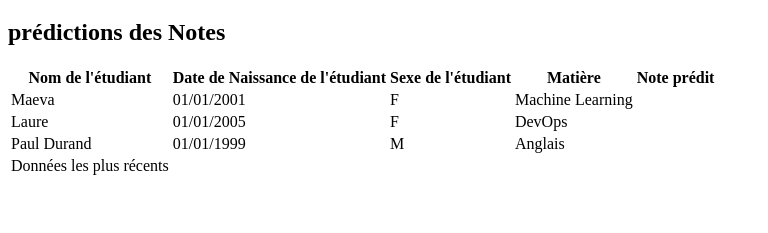
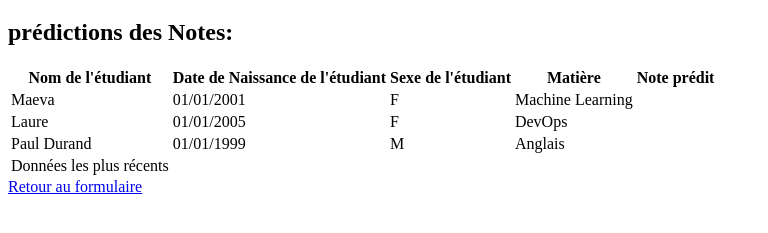
Before and after one commit to KoungaRyan/DevOps_Kounga, a plain HTML site: page results.html in a window 1280 px wide. Shown: the part 61-294 px from the top of the page, without its empty margins (0-768 px from the left). Drawn offline with Linux system fonts and the light colour scheme.

Commit message:
fichier de la page results avec miss a jour et correction orthographique

```diff
--- a/results.html
+++ b/results.html
@@ -7,7 +7,7 @@
 	<h1>Page des prédictions</h1>
 </head>
 <body>
-    <h2 text-align = "center" >prédictions des Notes</h2>
+    <h2>prédictions des Notes:</h2>
     <table>
         <thead>
             <tr>
@@ -19,7 +19,6 @@
             </tr>
         </thead>
         <tbody>
-            <!-- Exemple de données statiques -->
             <tr>
                 <td>Maeva</td>
                 <td>01/01/2001</td>
@@ -46,5 +45,6 @@
 			</tr>
         </tbody>
     </table>
+	<a href="index.html" class="back-button">Retour au formulaire</a>
 </body>
 </html>
```
